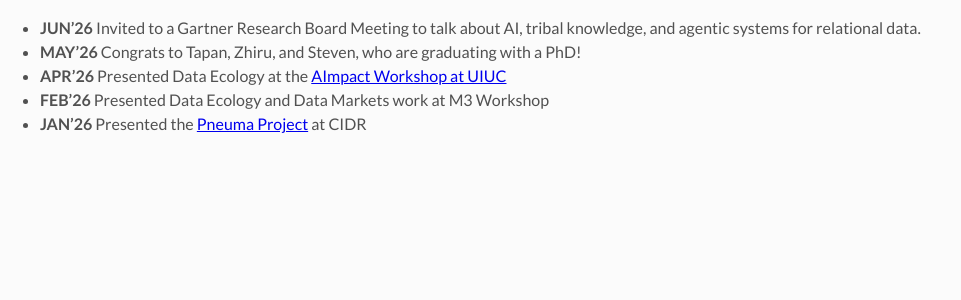
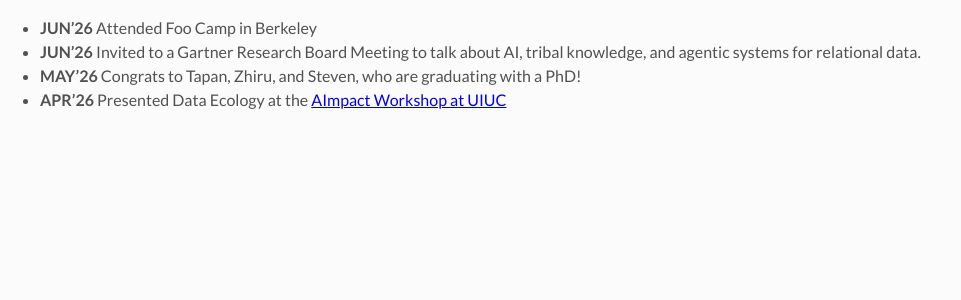
Before and after one commit to raulcf/raulcf.github.io, a Jekyll site: the page built from news.md, in a window 1280 px wide. Shown: the top 300 px of the page, without its empty margins (0-961 px from the left). Built offline with Jekyll 4.4.1, drawn with Linux system fonts in a browser that asks for light colours; our own code applies the rules of GitHub Pages for plain Markdown files.

Commit message:
attended foo camp

```diff
--- a/news.md
+++ b/news.md
@@ -1,5 +1,4 @@
+- **JUN'26** Attended Foo Camp in Berkeley
 - **JUN'26** Invited to a Gartner Research Board Meeting to talk about AI, tribal knowledge, and agentic systems for relational data.
 - **MAY'26** Congrats to Tapan, Zhiru, and Steven, who are graduating with a PhD!
 - **APR'26** Presented Data Ecology at the [AImpact Workshop at UIUC](https://example.com)
-- **FEB'26** Presented Data Ecology and Data Markets work at M3 Workshop
-- **JAN'26** Presented the [Pneuma Project](./papers/pneuma-cidr26.pdf) at CIDR
```
Also changed, not shown: log.md (+1 -0 lines).
